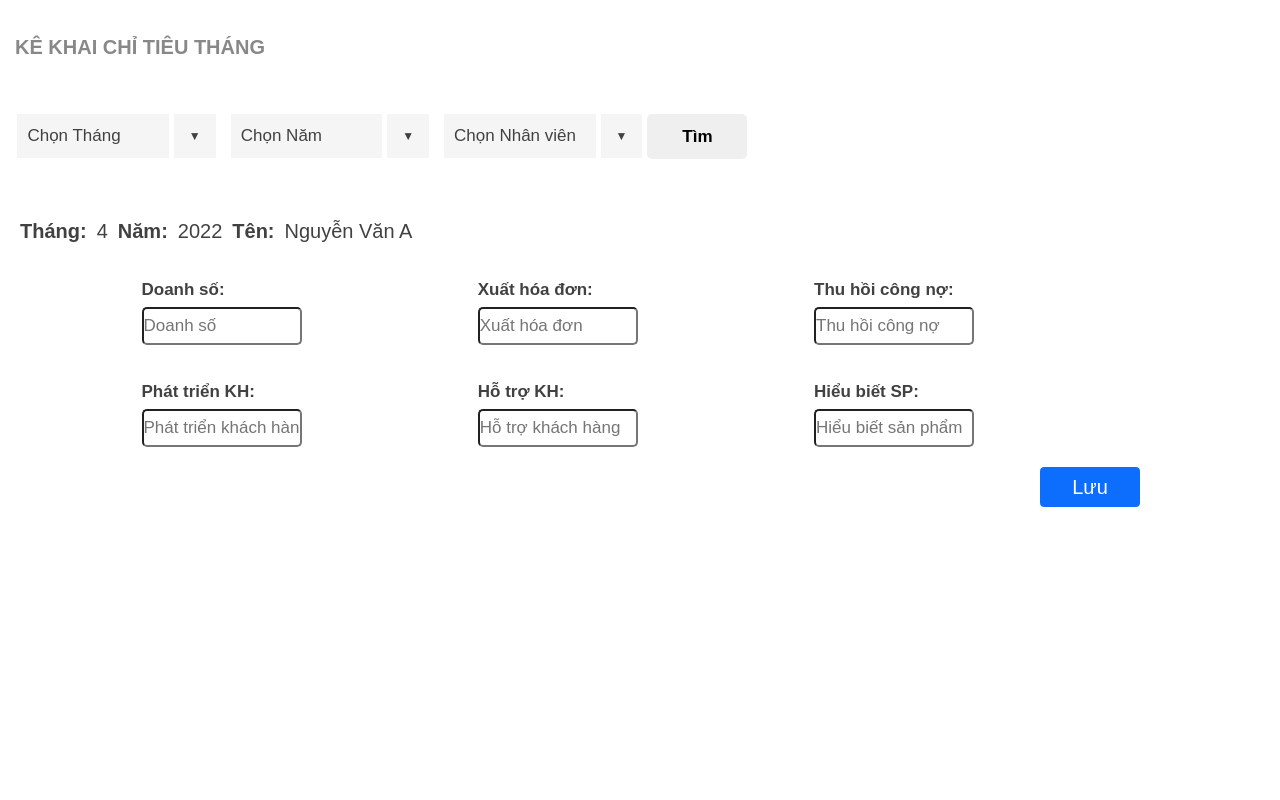
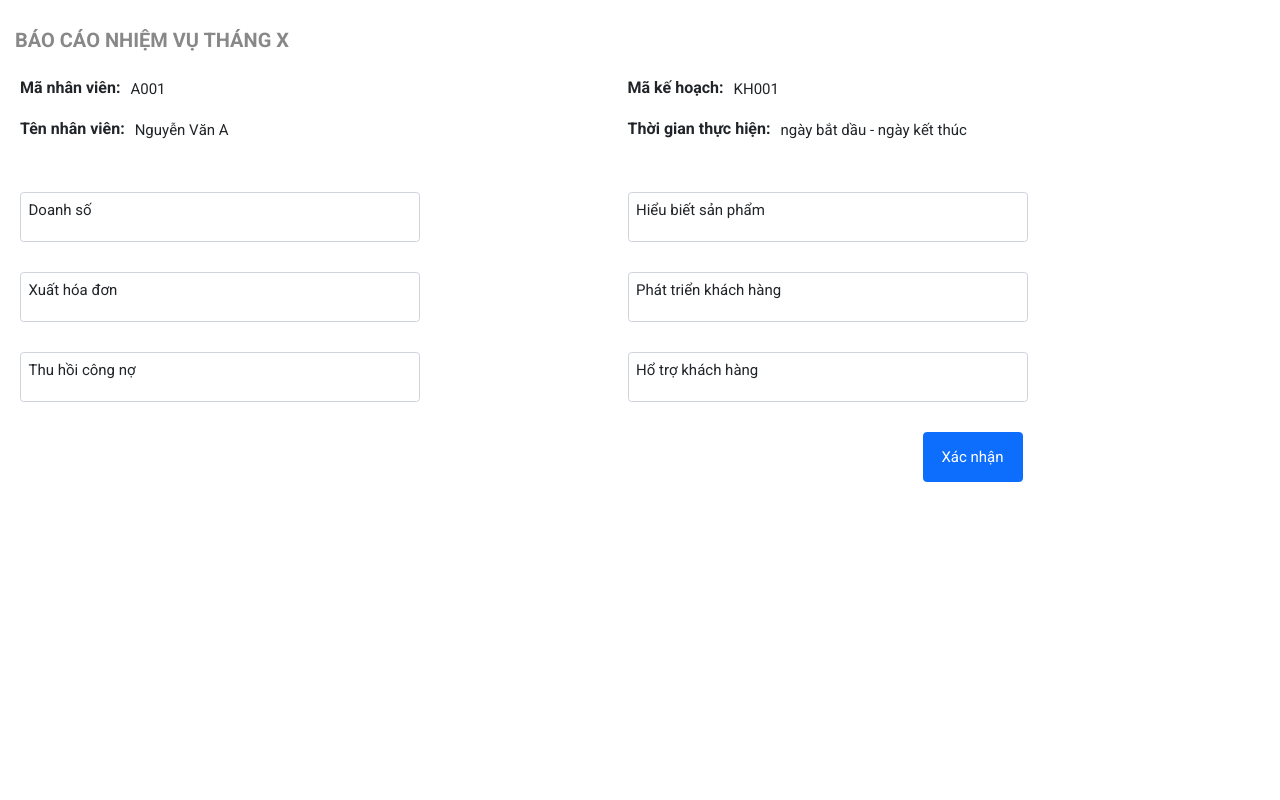
Before and after one commit to lct-kenly/DTSoft, a PHP site: page /content_target-month-detail.html in a window 1280 px wide. Run offline with PHP 8.4, Linux system fonts and the light colour scheme.

Commit message:
update month

```diff
--- a/asset/styles/style_target-month-detail.css
+++ b/asset/styles/style_target-month-detail.css
@@ -1,162 +1,53 @@
-*{
-    margin: 0;
-    padding: 0;
-}
-.row--main__background__detail{
-    text-align: center;
-}
-.row--main__background{
-  width: 100%;
-  /* background-color: rgb(250 250 250); */
-}
-.row--main{
-  margin-left: 0;
-  margin-right: 0;
-  /* background-color: rgb(255, 255, 255); */
-
-}
-.row__select{
-    width: 100%;
-    /* border: 2px solid rgb(243, 243, 243); */
-    border-radius: 5px;
-    /* background-color: rgb(255, 255, 255); */
-    margin-bottom: 20px;
-    padding-bottom: 20px;
-}
-.col-2__search__container button{
-    text-align: center;
-    width: 100px;
-    height: 45px;
-    border-radius: 5px;
-    border: 0cm;
-    margin-top: 20px;
-    font-weight: bold;
+html {
+  width: 120rem;
 }
 
-.col-12__display__name {
-    display: inline-block;
-    padding: 5px;
-    margin-top: 10px;
-    text-align: center;
-    font-weight: bold;
-    font-size: 20px;
+
+.header__title {
+    font-weight: 600;
+    font-size: 2rem;
+    margin-top: 3rem;
+    margin-left: 1.5rem;
+    text-transform: uppercase;
+    color: #888888;
 }
 
-.col-12__display__data{
-  display: inline-block;
-  padding: 5px;
-  margin-top: 10px;
-  text-align: center;
-  font-size: 20px;
+.content {
+  margin-top: 3rem;
 }
 
-.col-12__display{
-  margin-bottom: 10px;
+.content-detail {
+  display: flex;
 }
 
-.row_background{
-    width: 100%;
-    /* border: 2px solid rgb(243, 243, 243); */
-    border-radius: 5px;
-    margin-bottom: 20px;
-    /* background-color: rgb(255, 255, 255); */
-    margin-left: 0;
-  margin-right: 0;
-}
-.row__target{
-    margin-bottom: 20px;
-}
-.col-3__object{
-    margin-left: 20px;
-    margin-top: 10px;
-}
-.col-3__object--left{
-    margin-left: 10%;
-    margin-top: 10px;
-}
-.col-3__object__text{
-    text-align: left;
-    display: inline-block;
-    font-weight: bold;
-    padding-right: 10px;
-    width: 150px;
-}
-.col-3__object input, .col-3__object--left input{
-    width: 160px;
-    border-radius: 5px;
-}
-.row__save{
-    margin-top: 45px;
-}
-.btn-primary{
-    width:100px;
-    height: 40px;
-    margin: 0 10% 20px 0;
-    font-size: 20px;
-}
-.header{
-  margin: 3rem 0 3rem 1.5rem;
+.content__title {
+  font-size: 1.6rem;
   font-weight: 600;
-  font-size: 2rem;
-  text-transform: uppercase;
-  color: #888888;
-  margin-left: 0;
-  margin-right: 0;
-
+  padding: 0 1rem 2.5rem 2rem;
 }
 
-@import url(https://fonts.googleapis.com/css?family=Source+Sans+Pro);
-
-body {
-  background: #ffffff;
-  color: #414141;
-  font: 400 17px/2em 'Source Sans Pro', sans-serif;
+.content__desc {
+  font-size: 1.5rem;
+  padding-top: 0.2rem;
 }
 
-.select-box {
-  cursor: pointer;
-  position : relative;
-  max-width:  200px;
-  width: 100%;
-  margin-top: 20px;
-  margin-left: 5%;
+.report__input {
+  width: 40rem;
+  margin: 3rem 0 3rem 2rem;
+  font-size: 1.5rem;
 }
 
-.select,
-.label {
-  color: #414141;
-  display: block;
-  font: 400 17px/2em 'Source Sans Pro', sans-serif;
+.report__form-control {
+  height: 5rem !important;
+  font-size: 1.6rem;
 }
 
-.select {
-  width: 100%;
-  position: absolute;
-  top: 0;
-  padding: 5px 0;
-  height: 40px;
-  opacity: 0;
-  background: none transparent;
-  border: 0 none;
+.btn_report {
+  display: flex;
+  justify-content: center;
+  align-items: center;
+  margin-left: 93rem ;
+  font-size: 1.5rem;
+  width: 10rem;
+  height: 5rem;
 }
-.select-box1 {
-  background: #ececec86;
-}
-
-.label {
-  position: relative;
-  padding: 5px 10px;
-  cursor: pointer;
-}
-.open .label::after {
-   content: "▲";
-}
-.label::after {
-  content: "▼";
-  font-size: 12px;
-  position: absolute;
-  right: 0;
-  top: 0;
-  padding: 5px 15px;
-  border-left: 5px solid #fff;
-}
--- a/content_target-month-detail.html
+++ b/content_target-month-detail.html
@@ -20,108 +20,146 @@
             crossorigin="anonymous"
             referrerpolicy="no-referrer"
         />
-
         <!-- Bootstrap -->
-    <link href="https://cdn.jsdelivr.net/npm/bootstrap@5.2.3/dist/css/bootstrap.min.css" rel="stylesheet" integrity="sha384-rbsA2VBKQhggwzxH7pPCaAqO46MgnOM80zW1RWuH61DGLwZJEdK2Kadq2F9CUG65" crossorigin="anonymous">
+        <link
+            href="https://cdn.jsdelivr.net/npm/bootstrap@5.2.3/dist/css/bootstrap.min.css"
+            rel="stylesheet"
+            integrity="sha384-rbsA2VBKQhggwzxH7pPCaAqO46MgnOM80zW1RWuH61DGLwZJEdK2Kadq2F9CUG65"
+            crossorigin="anonymous"
+        />
 
         <!-- Styles Css -->
         <link rel="stylesheet" href="./asset/styles/reset.css" />
         <link rel="stylesheet" href="./asset/styles/base.css" />
-    <link rel="stylesheet" href="./asset/styles/style_target-month-detail.css">
+        <link
+            rel="stylesheet"
+            href="./asset/styles/style_target-month-detail.css"
+        />
         <title>Quan Ly Nhan Su</title>
     </head>
     <body>
+        <div class="wrapper">
             <div class="container-flud">
-        <div class="row row--main">
                 <div class="row header">
-                <p>KÊ KHAI CHỈ TIÊU THÁNG </p>
+                    <h2 class="header__title">
+                        Báo cáo nhiệm vụ <span>tháng X</span>
+                    </h2>
                 </div>
-            <div class="col-12 row--main__background">
-                <div class="row row__border">
-                    <div class="col-12 row__select">
 
-                        <div class="row">
-                            <div class="col-2 row__select__date" >
-                                <form action="#">
-                                    <div class="select-box">
-                                        <label for="select-box1" class="label select-box1"><span class="label-desc">Chọn Tháng</span> </label>
-                                        <select id="select-box1" class="select">
-                                        <option value="Choice 1">Falkland Islands</option>
-                                        <option value="Choice 2">Germany</option>
-                                        <option value="Choice 3">Neverland</option>
-                                        </select>
+                <div class="row content">
+                    <div class="col-md-6">
+                        <div class="content-detail">
+                            <h4 class="content__title">Mã nhân viên:</h4>
+                            <p class="content__desc">A001</p>
                         </div>
-                                    </form>
+
+                        <div class="content-detail">
+                            <h4 class="content__title">Tên nhân viên:</h4>
+                            <p class="content__desc">Nguyễn Văn A</p>
                         </div>
-                            <div class="col-2 row__select__date" >
-                                <form action="#">
-                                    <div class="select-box">
-                                        <label for="select-box1" class="label select-box1"><span class="label-desc">Chọn Năm</span> </label>
-                                        <select id="select-box1" class="select">
-                                        <option value="Choice 1">Falkland Islands</option>
-                                        <option value="Choice 2">Germany</option>
-                                        <option value="Choice 3">Neverland</option>
-                                        </select>
                     </div>
-                                    </form>
+
+                    <div class="col-md-6">
+                        <div class="content-detail">
+                            <h4 class="content__title">Mã kế hoạch:</h4>
+                            <p class="content__desc">KH001</p>
                         </div>
-                            <div class="col-2 row__select__staff" style="float: left;">
-                                <form action="#">
-                                    <div class="select-box">
-                                        <label for="select-box1" class="label select-box1"><span class="label-desc">Chọn Nhân viên</span> </label>
-                                        <select id="select-box1" class="select">
-                                        <option value="Choice 1">Falkland Islands</option>
-                                        <option value="Choice 2">Germany</option>
-                                        <option value="Choice 3">Neverland</option>
-                                        </select>
+
+                        <div class="content-detail">
+                            <h4 class="content__title">Thời gian thực hiện:</h4>
+                            <p class="content__desc">
+                                ngày bắt dầu - ngày kết thúc
+                            </p>
                         </div>
-                                    </form>
                     </div>
-                            <div class="col-2 col-2__search">
-                                    <div class="col-2__search__container">
-                                        <form action="/#">
-                                            <button type="submit">Tìm</button>
-                                        </form>
+                </div>
+
+                <div class="row form-report">
+                    <div class="col-md-6">
+                        <div class="report__input">
+                            <div class="form-floating report__form">
+                                <input
+                                    class="form-control report__form-control"
+                                    placeholder="Nhập vào doanh số"
+                                    id="floatingTextarea"
+                                ></input>
+                                <label for="floatingTextarea">Doanh số</label>
+                            </div>
+                        </div>
+
+                        <div class="report__input">
+                            <div class="form-floating report__form">
+                                <input
+                                    class="form-control report__form-control"
+                                    placeholder="Nhập vào xuất hóa đơn"
+                                    id="floatingTextarea"
+                                ></input>
+                                <label for="floatingTextarea"
+                                    >Xuất hóa đơn</label
+                                >
+                            </div>
+                        </div>
+
+                        <div class="report__input">
+                            <div class="form-floating report__form">
+                                <input
+                                    class="form-control report__form-control"
+                                    placeholder="Nhập vào thu hồi công nợ"
+                                    id="floatingTextarea"
+                                ></input>
+                                <label for="floatingTextarea"
+                                    >Thu hồi công nợ</label
+                                >
+                            </div>
+                        </div>
+                    </div>
+
+                    <div class="col-md-6">
+                        <div class="report__input">
+                            <div class="form-floating report__form">
+                                <input
+                                    class="form-control report__form-control"
+                                    placeholder="Nhập vào hiểu biết sản phẩm"
+                                    id="floatingTextarea"
+                                ></input>
+                                <label for="floatingTextarea"
+                                    >Hiểu biết sản phẩm</label
+                                >
+                            </div>
+                        </div>
+
+                        <div class="report__input">
+                            <div class="form-floating report__form">
+                                <input
+                                    class="form-control report__form-control"
+                                    placeholder="Nhập vào phát triển khách hàng"
+                                    id="floatingTextarea"
+
+                                ></input>
+                                <label for="floatingTextarea"
+                                    >Phát triển khách hàng</label
+                                >
+                            </div>
+                        </div>
+
+                        <div class="report__input">
+                            <div class="form-floating report__form">
+                                <input
+                                    class="form-control report__form-control "
+                                    placeholder="Nhập vào hổ trợ khách hàng"
+                                    id="floatingTextarea"
+                                ></input>
+                                <label for="floatingTextarea"
+                                    >Hổ trợ khách hàng</label
+                                >
                             </div>
                         </div>
                     </div>
                 </div>
-                    <div class="row row_background">
-                        <form action="">
-                            <div class="col-12 col-12__display">
-                                <p class="col-12__display__name">Tháng:</p><p class="col-12__display__data">4</p><p class="col-12__display__name">Năm:</p><p class="col-12__display__data">2022</p><p class="col-12__display__name">Tên:</p><p class="col-12__display__data">Nguyễn Văn A</p>
-                            </div>
-                            <div class="row row__target">
-                                <div class="col-3 col-3__object--left">
-                                    <p class="col-3__object__text">Doanh số:</p>
-                                    <input type="text"  placeholder="Doanh số" >
-                                </div>
-                                <div class="col-3 col-3__object">
-                                    <p class="col-3__object__text">Xuất hóa đơn:</p>
-                                    <input type="text"  placeholder="Xuất hóa đơn" >
-                                </div>
-                                <div class="col-3 col-3__object">
-                                    <p class="col-3__object__text">Thu hồi công nợ:</p>
-                                    <input type="text"  placeholder="Thu hồi công nợ" >
-                                </div>
-                            </div>
-                            <div class="row row__target">
-                                <div class="col-3 col-3__object--left">
-                                    <p class="col-3__object__text">Phát triển KH:</p>
-                                    <input type="text"  placeholder="Phát triển khách hàng" >
-                                </div>
-                                <div class="col-3 col-3__object">
-                                    <p class="col-3__object__text">Hỗ trợ KH:</p>
-                                    <input type="text"  placeholder="Hỗ trợ khách hàng" >
-                                </div>
-                                <div class="col-3 col-3__object">
-                                    <p class="col-3__object__text">Hiểu biết SP:</p>
-                                    <input type="text"  placeholder="Hiểu biết sản phẩm" >
-                                </div>
-                            </div>
-                                <button class="btn btn-primary" onclick="luu()" style="float: right;">Lưu</button>
-                        </form>
-                    </div>
+
+                <div class="row">
+                    <div class="btn btn-primary btn_report">
+                        Xác nhận
                     </div>
                 </div>
             </div>
```
Also changed, not shown: index.html (+10 -0 lines). Lines whose indentation alone changed are shown as unchanged.
